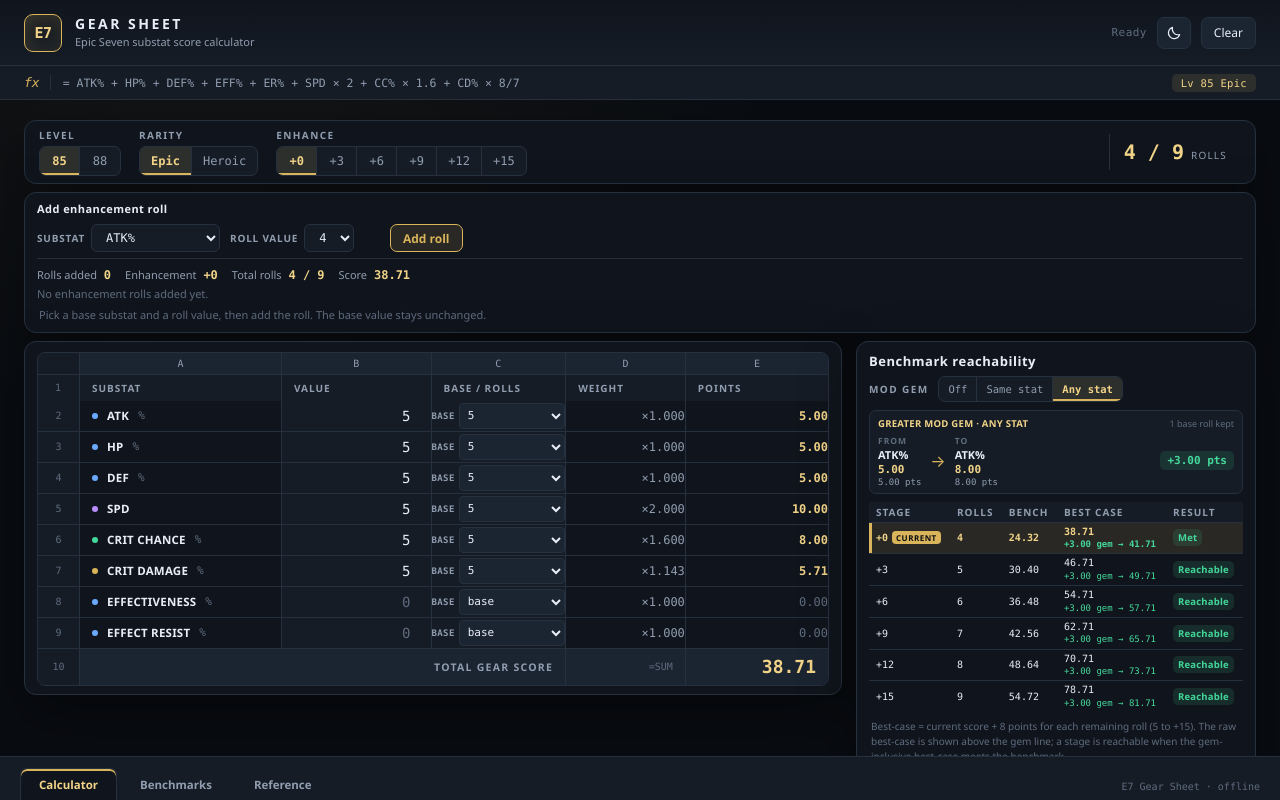
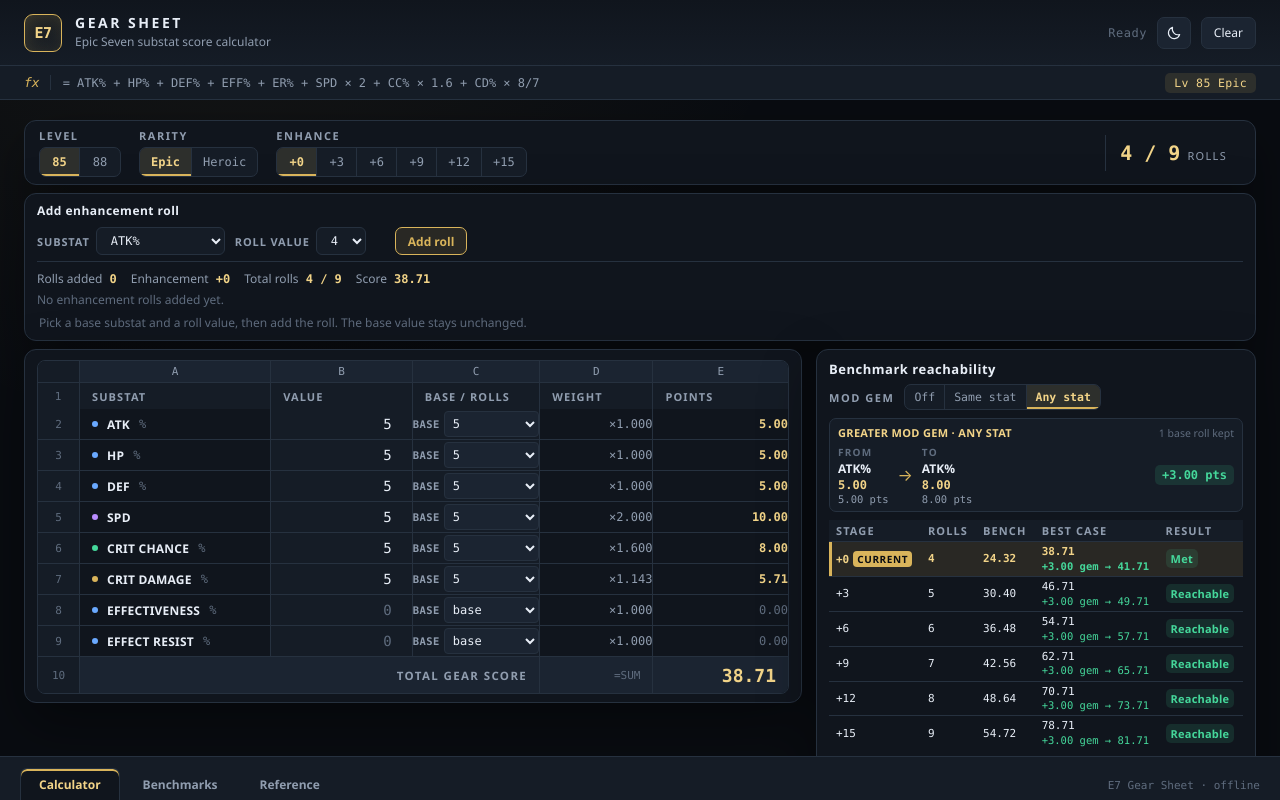
Before and after one commit to 2tml-vn/epic7-gear-score-cal, a plain HTML site: page web/index.html in a window 1280 px wide. Both pictures are taken after typing "5", "5", "5", "5", "5", "5" into the empty fields and a click on the tab "Calculator". Drawn offline with Linux system fonts and the light colour scheme.

Commit message:
Improve readability across calculator UI
Increase text sizes throughout the interface and widen the calculator layout's side column.

```diff
--- a/web/styles.css
+++ b/web/styles.css
@@ -130,7 +130,7 @@ button:disabled {
 
 .brand-text p {
   margin: 3px 0 0;
-  font-size: 11px;
+  font-size: 12px;
   color: var(--muted);
 }
 
@@ -142,7 +142,7 @@ button:disabled {
 
 .save-status {
   font-family: var(--mono);
-  font-size: 11px;
+  font-size: 12px;
   color: var(--faint);
   letter-spacing: 0.04em;
   transition: color 0.2s;
@@ -233,7 +233,7 @@ html[data-theme="light"] .icon-sun {
   white-space: nowrap;
   text-overflow: ellipsis;
   font-family: var(--mono);
-  font-size: 11.5px;
+  font-size: 12px;
   color: var(--muted);
 }
 
@@ -244,7 +244,7 @@ html[data-theme="light"] .icon-sun {
   background: var(--accent-soft);
   color: var(--accent-2);
   font-family: var(--mono);
-  font-size: 10.5px;
+  font-size: 11.5px;
   letter-spacing: 0.03em;
 }
 
@@ -276,7 +276,7 @@ html[data-theme="light"] .icon-sun {
 
 .hint {
   margin: 10px 2px 0;
-  font-size: 11px;
+  font-size: 12px;
   line-height: 1.5;
   color: var(--faint);
 }
@@ -303,7 +303,7 @@ html[data-theme="light"] .icon-sun {
 }
 
 .setup-label {
-  font-size: 10px;
+  font-size: 11px;
   font-weight: 700;
   letter-spacing: 0.14em;
   text-transform: uppercase;
@@ -370,7 +370,7 @@ html[data-theme="light"] .icon-sun {
 }
 
 .roll-label {
-  font-size: 10px;
+  font-size: 11px;
   letter-spacing: 0.12em;
   text-transform: uppercase;
   color: var(--muted);
@@ -380,7 +380,7 @@ html[data-theme="light"] .icon-sun {
 
 .calculator-layout {
   display: grid;
-  grid-template-columns: minmax(0, 1fr) 400px;
+  grid-template-columns: minmax(0, 1fr) 440px;
   gap: 14px;
   align-items: start;
   margin-bottom: 12px;
@@ -446,7 +446,7 @@ html[data-theme="light"] .icon-sun {
   background: var(--panel-2);
   color: var(--faint);
   font-family: var(--mono);
-  font-size: 10px;
+  font-size: 11px;
   font-weight: 400;
   text-align: center;
 }
@@ -456,7 +456,7 @@ html[data-theme="light"] .icon-sun {
   background: var(--panel-3);
   color: var(--muted);
   font-family: var(--mono);
-  font-size: 10px;
+  font-size: 11px;
   font-weight: 500;
   text-align: center;
 }
@@ -466,7 +466,7 @@ html[data-theme="light"] .icon-sun {
   padding: 0 12px !important;
   background: var(--panel-2);
   color: var(--muted);
-  font-size: 10px;
+  font-size: 11px;
   font-weight: 700;
   letter-spacing: 0.1em;
   text-transform: uppercase;
@@ -509,7 +509,7 @@ html[data-theme="light"] .icon-sun {
 .stat-dot.cd { background: var(--accent); }
 
 .stat-name {
-  font-size: 11.5px;
+  font-size: 12px;
   font-weight: 600;
   letter-spacing: 0.02em;
   white-space: nowrap;
@@ -519,7 +519,7 @@ html[data-theme="light"] .icon-sun {
 
 .stat-suffix {
   font-family: var(--mono);
-  font-size: 11px;
+  font-size: 12px;
   color: var(--faint);
 }
 
@@ -603,7 +603,7 @@ html[data-theme="light"] .icon-sun {
   background: var(--panel-3);
   color: var(--text);
   font-family: var(--mono);
-  font-size: 11px;
+  font-size: 12px;
   outline: 0;
   cursor: pointer;
 }
@@ -616,7 +616,7 @@ html[data-theme="light"] .icon-sun {
   flex: 0 0 auto;
   color: var(--muted);
   font-family: var(--mono);
-  font-size: 9px;
+  font-size: 10.5px;
   font-weight: 700;
   letter-spacing: 0.04em;
 }
@@ -637,11 +637,11 @@ html[data-theme="light"] .icon-sun {
 
 .add-roll-panel .hint {
   margin-top: 4px;
-  font-size: 10px;
+  font-size: 11px;
 }
 
 .add-roll-panel .panel-heading h2 {
-  font-size: 11px;
+  font-size: 12px;
 }
 
 .add-roll-controls {
@@ -662,7 +662,7 @@ html[data-theme="light"] .icon-sun {
 
 .add-roll-field > span {
   color: var(--muted);
-  font-size: 10px;
+  font-size: 11px;
   font-weight: 700;
   letter-spacing: 0.08em;
   text-transform: uppercase;
@@ -708,7 +708,7 @@ html[data-theme="light"] .icon-sun {
 
 .roll-tally span {
   color: var(--muted);
-  font-size: 11px;
+  font-size: 12px;
 }
 
 .roll-tally strong {
@@ -736,7 +736,7 @@ html[data-theme="light"] .icon-sun {
   border-radius: 6px;
   background: var(--panel-2);
   font-family: var(--mono);
-  font-size: 11px;
+  font-size: 12px;
 }
 
 .log-stat {
@@ -768,7 +768,7 @@ html[data-theme="light"] .icon-sun {
 .log-empty,
 #roll-hint {
   color: var(--faint);
-  font-size: 11px;
+  font-size: 12px;
 }
 
 .roll-log + .hint {
@@ -797,7 +797,7 @@ html[data-theme="light"] .icon-sun {
   min-width: 18px;
   color: var(--good);
   font-family: var(--mono);
-  font-size: 10px;
+  font-size: 11px;
   font-weight: 700;
   text-align: center;
 }
@@ -807,7 +807,7 @@ html[data-theme="light"] .icon-sun {
   width: 13px;
   color: var(--faint);
   font-family: var(--mono);
-  font-size: 9px;
+  font-size: 10.5px;
   text-align: center;
 }
 
@@ -868,7 +868,7 @@ html[data-theme="light"] .icon-sun {
 .total-label {
   padding: 0 12px !important;
   text-align: right;
-  font-size: 10.5px;
+  font-size: 11.5px;
   font-weight: 700;
   letter-spacing: 0.12em;
   color: var(--muted);
@@ -878,7 +878,7 @@ html[data-theme="light"] .icon-sun {
   text-align: right;
   padding: 0 12px !important;
   font-family: var(--mono);
-  font-size: 10px;
+  font-size: 11px;
   color: var(--faint);
 }
 
@@ -904,13 +904,13 @@ html[data-theme="light"] .icon-sun {
 .reach-panel .reach-table th,
 .reach-panel .reach-table td {
   padding: 3px 7px;
-  font-size: 10px;
+  font-size: 11px;
 }
 
 .reach-panel .hint {
   display: block;
   margin: 7px 2px 0;
-  font-size: 10px;
+  font-size: 11px;
   line-height: 1.5;
   color: var(--faint);
 }
@@ -926,7 +926,7 @@ html[data-theme="light"] .icon-sun {
   min-width: 34px;
   height: 24px;
   padding: 0 9px;
-  font-size: 10.5px;
+  font-size: 11.5px;
 }
 
 .mod-plan {
@@ -943,7 +943,7 @@ html[data-theme="light"] .icon-sun {
   justify-content: space-between;
   gap: 8px;
   margin-bottom: 5px;
-  font-size: 9.5px;
+  font-size: 11px;
   letter-spacing: 0.05em;
   text-transform: uppercase;
   color: var(--muted);
@@ -956,7 +956,7 @@ html[data-theme="light"] .icon-sun {
 
 .mod-plan-head span {
   color: var(--faint);
-  font-size: 9px;
+  font-size: 10.5px;
   letter-spacing: 0;
   text-transform: none;
 }
@@ -975,28 +975,28 @@ html[data-theme="light"] .icon-sun {
 }
 
 .mod-plan-label {
-  font-size: 8.5px;
+  font-size: 10px;
   font-weight: 700;
   letter-spacing: 0.12em;
   color: var(--faint);
 }
 
 .mod-plan-stat {
-  font-size: 11px;
+  font-size: 12px;
   font-weight: 700;
   white-space: nowrap;
 }
 
 .mod-plan-value {
   font-family: var(--mono);
-  font-size: 11px;
+  font-size: 12px;
   font-weight: 700;
   color: var(--accent-2);
 }
 
 .mod-plan-pts {
   font-family: var(--mono);
-  font-size: 9px;
+  font-size: 10.5px;
   color: var(--muted);
 }
 
@@ -1012,25 +1012,25 @@ html[data-theme="light"] .icon-sun {
   background: var(--good-soft);
   color: var(--good);
   font-family: var(--mono);
-  font-size: 11px;
+  font-size: 12px;
   font-weight: 700;
   white-space: nowrap;
 }
 
 .mod-plan-empty {
-  font-size: 10.5px;
+  font-size: 11.5px;
   color: var(--faint);
 }
 
 .reach-panel .now-tag {
   margin-left: 4px;
   padding: 1px 4px;
-  font-size: 8px;
+  font-size: 10px;
 }
 
 .reach-panel .result {
   padding: 2px 5px;
-  font-size: 9.5px;
+  font-size: 11px;
 }
 
 .best-stack {
@@ -1042,7 +1042,7 @@ html[data-theme="light"] .icon-sun {
 
 .best-gem {
   color: var(--good);
-  font-size: 9px;
+  font-size: 10.5px;
   letter-spacing: 0;
 }
 
@@ -1063,7 +1063,7 @@ html[data-theme="light"] .icon-sun {
 
 .panel-heading p {
   margin: 4px 0 0;
-  font-size: 11px;
+  font-size: 12px;
   color: var(--muted);
 }
 
@@ -1077,7 +1077,7 @@ html[data-theme="light"] .icon-sun {
   display: inline-flex;
   align-items: center;
   gap: 6px;
-  font-size: 10.5px;
+  font-size: 11.5px;
   color: var(--muted);
 }
 
@@ -1099,7 +1099,7 @@ html[data-theme="light"] .icon-sun {
 .ref-table {
   width: 100%;
   border-collapse: collapse;
-  font-size: 11.5px;
+  font-size: 12px;
 }
 
 .reach-table th,
@@ -1108,7 +1108,7 @@ html[data-theme="light"] .icon-sun {
   padding: 9px 12px;
   background: var(--panel-2);
   color: var(--muted);
-  font-size: 9.5px;
+  font-size: 11px;
   font-weight: 700;
   letter-spacing: 0.1em;
   text-transform: uppercase;
@@ -1159,7 +1159,7 @@ html[data-theme="light"] .icon-sun {
   background: var(--accent);
   color: var(--bg);
   font-family: var(--sans);
-  font-size: 8.5px;
+  font-size: 10px;
   font-weight: 700;
   letter-spacing: 0.06em;
   text-transform: uppercase;
@@ -1170,7 +1170,7 @@ html[data-theme="light"] .icon-sun {
   padding: 3px 9px;
   border-radius: 5px;
   font-family: var(--sans);
-  font-size: 10px;
+  font-size: 11px;
   font-weight: 600;
   letter-spacing: 0.02em;
 }
@@ -1203,7 +1203,7 @@ html[data-theme="light"] .icon-sun {
 
 .view-heading p {
   margin: 5px 0 0;
-  font-size: 11.5px;
+  font-size: 12px;
   color: var(--muted);
 }
 
@@ -1237,7 +1237,7 @@ html[data-theme="light"] .icon-sun {
 }
 
 .bench-kicker {
-  font-size: 9px;
+  font-size: 10.5px;
   font-weight: 700;
   letter-spacing: 0.12em;
   text-transform: uppercase;
@@ -1260,7 +1260,7 @@ html[data-theme="light"] .icon-sun {
   background: var(--accent-soft);
   color: var(--accent-2);
   font-family: var(--mono);
-  font-size: 10px;
+  font-size: 11px;
   white-space: nowrap;
 }
 
@@ -1269,7 +1269,7 @@ html[data-theme="light"] .icon-sun {
   flex-wrap: wrap;
   gap: 6px 12px;
   margin-bottom: 12px;
-  font-size: 10px;
+  font-size: 11px;
   color: var(--faint);
 }
 
@@ -1294,7 +1294,7 @@ html[data-theme="light"] .icon-sun {
 
 .bench-note {
   margin: 10px 0 0;
-  font-size: 10.5px;
+  font-size: 11.5px;
   line-height: 1.5;
   color: var(--faint);
 }
@@ -1333,7 +1333,7 @@ html[data-theme="light"] .icon-sun {
 .formula-tag {
   display: inline-block;
   margin-bottom: 6px;
-  font-size: 9.5px;
+  font-size: 11px;
   font-weight: 700;
   letter-spacing: 0.1em;
   text-transform: uppercase;
@@ -1348,7 +1348,7 @@ html[data-theme="light"] .icon-sun {
   background: var(--panel-2);
   color: var(--accent-2);
   font-family: var(--mono);
-  font-size: 11px;
+  font-size: 12px;
   line-height: 1.6;
   word-break: break-word;
 }
@@ -1357,7 +1357,7 @@ html[data-theme="light"] .icon-sun {
   margin: 0;
   padding-left: 18px;
   color: var(--muted);
-  font-size: 11.5px;
+  font-size: 12px;
   line-height: 1.7;
 }
 
@@ -1367,7 +1367,7 @@ html[data-theme="light"] .icon-sun {
 
 .notes-list code {
   font-family: var(--mono);
-  font-size: 10.5px;
+  font-size: 11.5px;
   color: var(--accent-2);
 }
 
@@ -1392,7 +1392,7 @@ html[data-theme="light"] .icon-sun {
   border-radius: 7px 7px 0 0;
   background: transparent;
   color: var(--muted);
-  font-size: 11.5px;
+  font-size: 12px;
   font-weight: 600;
   transition: background 0.15s, color 0.15s, border-color 0.15s;
 }
@@ -1416,7 +1416,7 @@ html[data-theme="light"] .icon-sun {
 .status-note {
   padding-bottom: 8px;
   font-family: var(--mono);
-  font-size: 10px;
+  font-size: 11px;
   color: var(--faint);
 }
 
```
